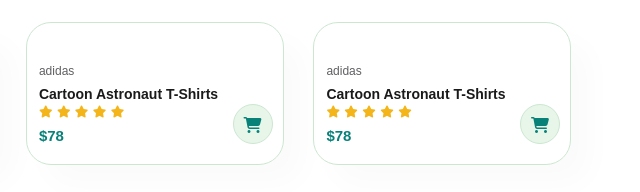
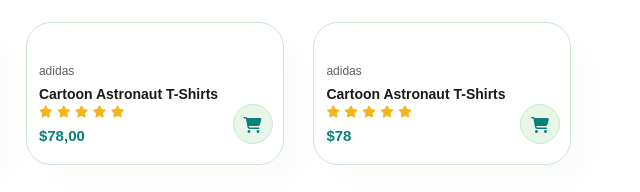
Before and after one commit to vitorantero/Projeto-E-commerce, a plain HTML site: page index.html in a window 1280 px wide. Shown: the part 2760-2952 px from the top of the page, 629-1269 px from the left. Drawn offline with Linux system fonts and the light colour scheme.

Commit message:
Alteração de valor
Realizei a inclusão do valor no produto

```diff
--- a/index.html
+++ b/index.html
@@ -258,7 +258,7 @@
                         <i class="fas fa-star"></i>
                         <i class="fas fa-star"></i>
                     </div>
-                    <h4>$78</h4>
+                    <h4>$78,00</h4>
                 </div>
                 <a href="#"><i class="fa-solid fa-cart-shopping cart"></i></a>
             </div>
```
